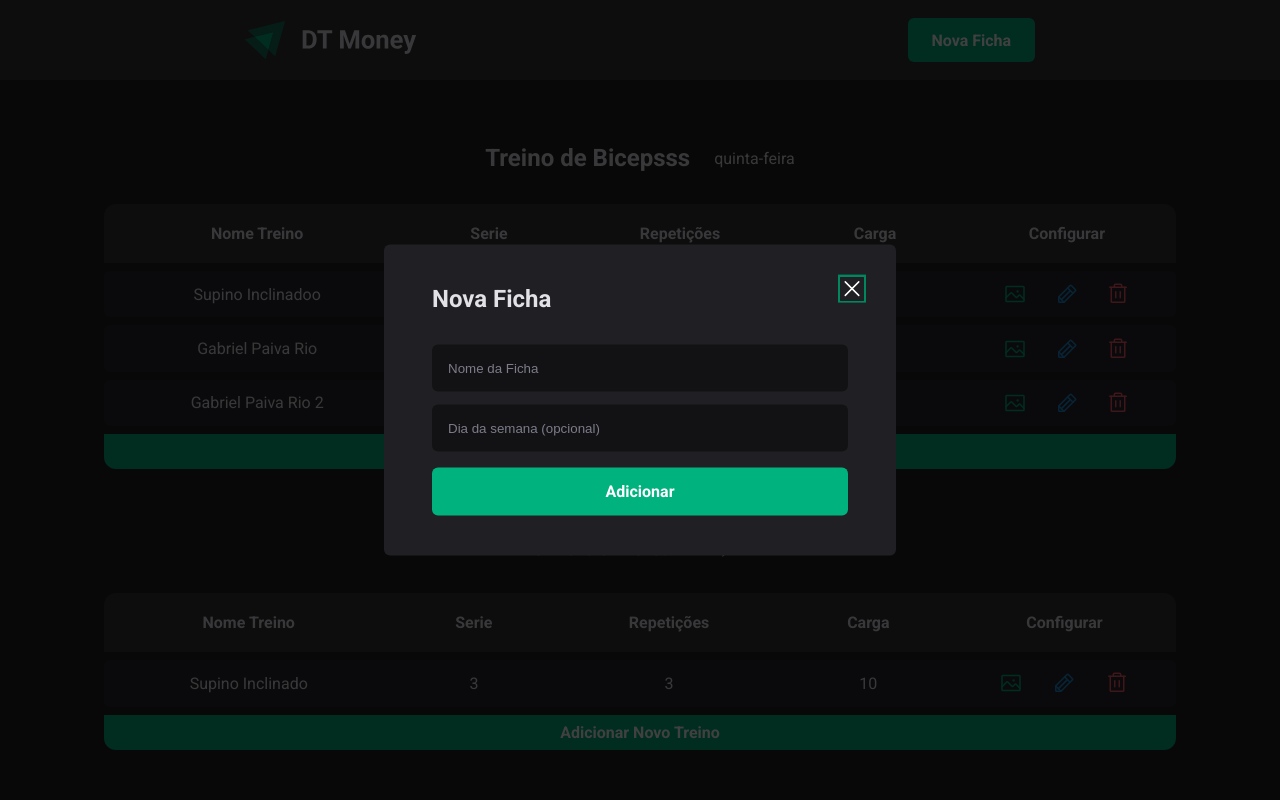
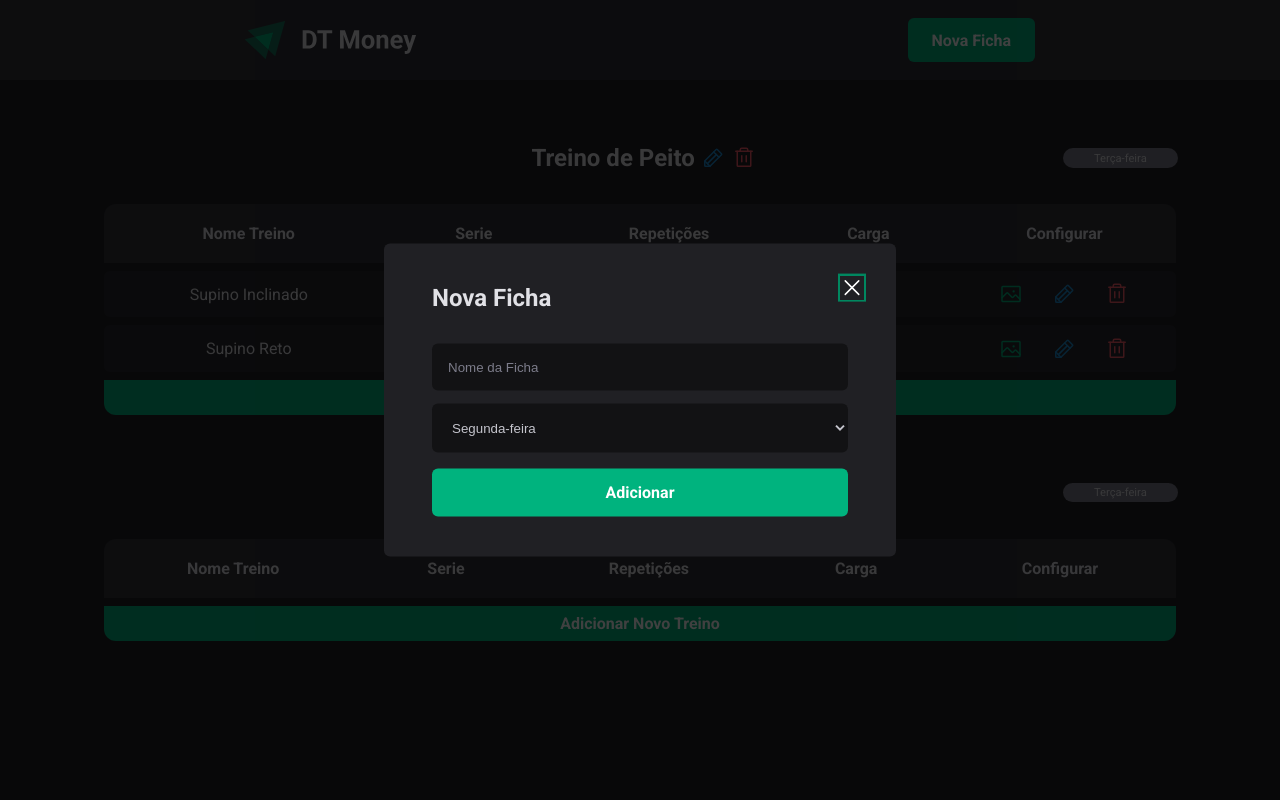
Before and after one commit to GabrielRioo/Ficha_Academia, a React (Vite) app: page / in a window 1280 px wide. Both pictures are taken after a click on the button "Nova Ficha". Shown: the top 800 px of the page. Built offline with nearby package versions, Linux system fonts and the light colour scheme; data requests are answered from the project's data file.

Commit message:
Creatinh the methods to update and delete an existing card

```diff
--- a/server.json
+++ b/server.json
@@ -1,58 +1,31 @@
 {
   "cards": [
     {
-      "id": 1,
-      "cardName": "Treino de Bicepsss",
-      "weekDay": "quinta-feira",
+      "cardName": "Treino de Peito",
+      "weekDay": "1",
       "training": [
         {
-          "name": "Supino Inclinadoo",
-          "series": 3,
-          "repetitions": 3,
-          "weight": 10,
-          "createdAt": "2023-06-10T23:36:32.746Z"
-        },
-        {
-          "name": "Gabriel Paiva Rio",
-          "series": 1,
-          "repetitions": 2,
-          "weight": 3
-        },
-        {
-          "name": "Gabriel Paiva Rio 2",
-          "series": 1,
-          "repetitions": 2,
-          "weight": 3
-        }
-      ]
-    },
-    {
-      "id": 2,
-      "cardName": "Treino de Peito",
-      "weekDay": "Terça-feira",
-      "training": [
-        {
-          "id": 3,
           "name": "Supino Inclinado",
           "series": 3,
           "repetitions": 3,
           "weight": 10,
-          "createdAt": "2023-06-11T23:36:32.746Z"
+          "id": 1
+        },
+        {
+          "name": "Supino Reto",
+          "series": 3,
+          "repetitions": 3,
+          "weight": 10,
+          "id": 2
         }
-      ]
+      ],
+      "id": 1
     },
     {
-      "cardName": "Treino Pernas",
-      "weekDay": "Quinta-feira",
-      "training": [
-        {
-          "name": "Sumo",
-          "series": 1,
-          "repetitions": 2,
-          "weight": 3
-        }
-      ],
-      "id": 3
+      "cardName": "Treino de Pernas",
+      "weekDay": "1",
+      "training": [],
+      "id": 2
     }
   ]
 }
--- a/src/components/NewGymTrainingModal/CardForm/index.tsx
+++ b/src/components/NewGymTrainingModal/CardForm/index.tsx
@@ -9,11 +9,24 @@ export function CardForm({register}: any) {
                 {...register('cardName')}
                 required
             />
-            <input
+            {/* <input
                 type="text"
                 placeholder="Dia da semana (opcional)"
                 {...register('weekDay')}
-            />
+            /> */}
+
+            <select
+                id="weekDay"
+                {...register('weekDay')}
+            >
+                    <option value={0}>Segunda-feira</option>
+                    <option value={1}>Terça-feira</option>
+                    <option value={2}>Quarta-feira</option>
+                    <option value={3}>Quinta-feira</option>
+                    <option value={4}>Sexta-feira</option>
+                    <option value={5}>Sábado</option>
+                    <option value={6}>Domingo</option>
+            </select>
         </GymModalInputs>
     )
 }
--- /dev/null
+++ b/src/components/NewGymTrainingModal/EditForm/Card/index.tsx
@@ -0,0 +1,27 @@
+import { GymModalInputs } from "../../styles"
+
+export function EditCardForm({ register }: any) {
+    return (
+        <GymModalInputs>
+            <input
+                type="text"
+                placeholder="Nome da Ficha"
+                {...register('cardName')}
+                required
+            />
+
+            <select
+                id="weekDay"
+                {...register('weekDay')}
+            >
+                <option value={0}>Segunda-feira</option>
+                <option value={1}>Terça-feira</option>
+                <option value={2}>Quarta-feira</option>
+                <option value={3}>Quinta-feira</option>
+                <option value={4}>Sexta-feira</option>
+                <option value={5}>Sábado</option>
+                <option value={6}>Domingo</option>
+            </select>
+        </GymModalInputs>
+    )
+}
--- a/src/components/NewGymTrainingModal/EditForm/index.tsx
+++ b/src/components/NewGymTrainingModal/EditForm/Training/index.tsx
@@ -1,6 +1,6 @@
-import { GymModalInputs } from "../styles"
+import { GymModalInputs } from "../../styles"
 
-export function EditForm() {
+export function EditTrainingForm() {
     return (
         <GymModalInputs>
               <input
--- a/src/components/NewGymTrainingModal/index.tsx
+++ b/src/components/NewGymTrainingModal/index.tsx
@@ -5,8 +5,7 @@ import { X } from "phosphor-react";
 import { CloseButton, Content, GymModalButton, GymModalInputs, Overlay } from "./styles";
 import { CardForm } from "./CardForm";
 import { TrainingForm } from "./TrainingForm";
-import { DeleteForm } from "./DeleteForm";
-import { EditForm } from "./EditForm";
+import { EditCardForm } from "./EditForm/Card";
 import { PictureForm } from "./PictureForm";
 import { useForm } from 'react-hook-form'
 import { useContext, useState } from "react";
@@ -28,7 +27,7 @@ interface Training {
 }
 
 interface NewGymProps {
-    type: 'card' | 'training' | 'picture' | 'edit' | 'delete',
+    type: 'card' | 'training' | 'picture' | 'edit' | 'editCard' | 'delete'| 'deleteCard',
     card?: Card
 }
 
@@ -49,9 +48,7 @@ type NewTrainingFormInputs = z.infer<typeof newTrainingFormSchema>
 
 
 export function CustomGymModal(props: NewGymProps) {
-    const { cards, createCard, updateTraining } = useContext(GymCardContext)
-    // const [ training, setTraining] = useState({})
-    const [ submitForm, setSubmitForm] = useState('')
+    const { createCard, updateCard, deleteCard, addNewTraining } = useContext(GymCardContext)
 
     const {
         handleSubmit,
@@ -67,6 +64,12 @@ export function CustomGymModal(props: NewGymProps) {
         if(modalType === 'card') {
             handleCreateNewCard(data)
         }
+        if (modalType === 'deleteCard') {
+            handleDeleteCard()
+        }
+        if (modalType === 'editCard') {
+            handleUpdateCard(data)
+        }
         if (modalType === 'training') {
             handleCreateNewTraining(data)
         }
@@ -74,10 +77,7 @@ export function CustomGymModal(props: NewGymProps) {
 
     // Criar um novo Card (ficha)
     async function handleCreateNewCard(data: NewCardFormInputs) {
-        console.log(data)
-
         const { cardName, weekDay, training } = data
-        console.log(data)
 
         createCard({
             cardName,
@@ -90,31 +90,33 @@ export function CustomGymModal(props: NewGymProps) {
 
     // Criar um novo Treino (ficha)
     async function handleCreateNewTraining(data: NewTrainingFormInputs) {
+        const { name, series, repetitions, weight } = data
+
         let cardID = 0
-        if (props.card?.id !== undefined) {
-            cardID = props.card?.id
-        }
-        console.log(props.card?.id)
-        console.log(data)
-        const { name, series, repetitions, weight } = data
-        // setTraining(data);
+        if (props.card?.id !== undefined) cardID = props.card?.id
 
-        updateTraining({
+        addNewTraining({
             name,
             series,
             repetitions,
             weight,
         }, cardID )
 
-        // const { cardName, weekDay, training } = data
+        reset();
+    }
 
-        // updateTraining({
-        //     cardName,
-        //     weekDay,
-        //     training,
-        // })
+    async function handleDeleteCard() {
+        let cardID = 0
+        if (props.card?.id !== undefined) cardID = props.card?.id
 
-        reset();
+        deleteCard(cardID)
+    }
+
+    async function handleUpdateCard(data: NewCardFormInputs) {
+        let cardID = 0
+        if (props.card?.id !== undefined) cardID = props.card?.id
+
+        updateCard(data, cardID)
     }
 
     return (
@@ -125,10 +127,13 @@ export function CustomGymModal(props: NewGymProps) {
                 <Dialog.Title>
                     { modalType === 'card' && 'Nova Ficha' }
                     { modalType === 'training' && 'Novo Treino' }
+                    { modalType === 'deleteCard' && `Tem certeza que deseja excluir?` }
                     { modalType === 'delete' && `Tem certeza que deseja excluir?` }
+                    { modalType === 'editCard' && 'Edite sua Ficha' }
                     { modalType === 'edit' && 'Edite seu Treino' }
                     { modalType === 'picture' && 'Como fazer o exercício' }
                 </Dialog.Title>
+                <p>{ modalType === 'deleteCard' && `Após expcluir não será possivel recupera-lo` }</p>
                 <CloseButton>
                     <X size={24} />
                 </CloseButton>
@@ -146,24 +151,23 @@ export function CustomGymModal(props: NewGymProps) {
                         <div>
                             <TrainingForm register={register} />
                             <GymModalButton type="submit"  variant="green" >Adicionar</GymModalButton>
-
                         </div>
                     }
-                    {/* {
-                        modalType === 'delete' &&
+                    {
+                        modalType === 'deleteCard' &&
                         <div>
-                            <GymModalButton variant="red" type="submit" disabled>Excluir</GymModalButton>
+                            <GymModalButton variant="red" type="submit" >Excluir</GymModalButton>
                             <GymModalButton variant="green" type="submit" disabled>Não excluir</GymModalButton>
                         </div>
                     }
                     {
-                        modalType === 'edit' &&
+                        modalType === 'editCard' &&
                         <div>
-                            <EditForm />
-                            <GymModalButton variant="green" type="submit" disabled>Salvar</GymModalButton>
+                            <EditCardForm register={register} valuesToChange={props.card}/>
+                            <GymModalButton variant="green" type="submit">Salvar</GymModalButton>
                         </div>
                     }
-                    {
+                    {/* {
                         modalType === 'picture' &&
                         <div>
                             <PictureForm />
--- a/src/components/NewGymTrainingModal/styles.ts
+++ b/src/components/NewGymTrainingModal/styles.ts
@@ -60,7 +60,7 @@ export const GymModalInputs = styled.div`
     flex-direction: column;
     gap: .8rem;
 
-    input {
+    input,select {
         border: 0;
         border-radius: 6px;
         padding: 1rem;
@@ -72,6 +72,8 @@ export const GymModalInputs = styled.div`
             color: ${props => props.theme['gray-500']};
         }
     }
+
+
 `
 
 
--- a/src/contexts/GymCardContext.tsx
+++ b/src/contexts/GymCardContext.tsx
@@ -23,6 +23,7 @@ interface Training {
 }
 
 interface CreateTraining {
+    id?: number;
     name: string;
     series: number;
     repetitions: number;
@@ -33,7 +34,9 @@ interface GymCardContextType {
     cards: Card[];
     trainings: Training[];
     createCard: (data: CreateCard) => Promise<void>
-    updateTraining: (data: CreateTraining, cardId: number) => Promise<void>
+    deleteCard: (cardId: number) => Promise<void>
+    updateCard: (data: CreateCard, cardId: number) => Promise<void>
+    addNewTraining: (data: CreateTraining, cardId: number) => Promise<void>
 
 }
 
@@ -50,7 +53,12 @@ export function GymCardProvider({ children }: GymCardProviderProps) {
 
     // Obter os cards criados
     async function fetchCards(query?: string) {
-        const response = await api.get('/cards');
+        const response = await api.get('/cards', {
+            params: {
+                _sort: 'weekDay',
+                _order: 'asc'
+            }
+        });
 
         setCards(response.data);
     }
@@ -66,14 +74,32 @@ export function GymCardProvider({ children }: GymCardProviderProps) {
         })
 
         setCards((state) => [...state, response.data])
+
+        // Atualiza a página com a lista atualizada
+        fetchCards();
+    }
+
+    async function deleteCard(cardId: number) {
+        const response = await api.delete(`/cards/${cardId}`)
+
+        // Atualiza a página com a lista atualizada
+        fetchCards();
+    }
+
+    async function updateCard(data: CreateCard, cardId: number) {
+        const response = await api.patch(`/cards/${cardId}`, data)
+
+        // Atualiza a página com a lista atualizada
+        fetchCards();
     }
 
     // Adicionar novos treinos
-    async function updateTraining(data: CreateTraining, cardId: number) {
+    async function addNewTraining(data: CreateTraining, cardId: number) {
         // Obtem o registro do antigo treino pelo ID
         const fetchCardsByID = await api.get( `/cards/${cardId}`);
 
         // Atualiza a ficha com o novo treino
+        data.id = fetchCardsByID.data.training.length + 1;
         fetchCardsByID.data.training.push(data)
 
         // Atualiza a ficha antiga pela nova
@@ -88,7 +114,7 @@ export function GymCardProvider({ children }: GymCardProviderProps) {
     }, [])
 
     return (
-        <GymCardContext.Provider value={{ cards, trainings, createCard, updateTraining }}>
+        <GymCardContext.Provider value={{ cards, trainings, createCard, updateCard, deleteCard, addNewTraining }}>
             {children}
         </GymCardContext.Provider>
     )
--- a/src/page/GymCard/index.tsx
+++ b/src/page/GymCard/index.tsx
@@ -6,8 +6,7 @@ import { CustomGymModal } from "../../components/NewGymTrainingModal";
 import * as Dialog from '@radix-ui/react-dialog';
 
 export function GymCard() {
-    const { cards } = useContext(GymCardContext)
-
+    const { cards, deleteCard } = useContext(GymCardContext)
 
     return (
         <div>
@@ -16,8 +15,36 @@ export function GymCard() {
                     return (
                         <GymCardContainer key={card.cardName}>
                             <div>
-                                <h2>{card.cardName}</h2>
-                                <p>{card.weekDay}</p>
+                                <div>
+                                    <h2>{card.cardName}</h2>
+
+                                    <Dialog.Root>
+                                        <Dialog.Trigger asChild>
+                                            <Pencil size={24} color="#1D8DD3" />
+                                        </Dialog.Trigger>
+
+                                        <CustomGymModal type="editCard" card={card} />
+                                    </Dialog.Root>
+
+                                    <Dialog.Root>
+                                        <Dialog.Trigger asChild>
+                                            <Trash size={24} color="#F75A68" />
+                                        </Dialog.Trigger>
+
+                                        <CustomGymModal type="deleteCard" card={card} />
+                                    </Dialog.Root>
+                                </div>
+
+
+                                <p>
+                                    {card.weekDay === '0' && 'Segunda-feira'}
+                                    {card.weekDay === '1' && 'Terça-feira'}
+                                    {card.weekDay === '2' && 'Quarta-feira'}
+                                    {card.weekDay === '3' && 'Quinta-feira'}
+                                    {card.weekDay === '4' && 'Sexta-feira'}
+                                    {card.weekDay === '5' && 'Sábado'}
+                                    {card.weekDay === '6' && 'Domingo'}
+                                </p>
                             </div>
 
                             <GymCardTable>
@@ -47,26 +74,26 @@ export function GymCard() {
                                                                 <Image size={24} color="#00B37E" />
                                                             </Dialog.Trigger>
 
-                                                            <CustomGymModal type="picture" card={card}/>
+                                                            <CustomGymModal type="picture" card={card} />
                                                         </Dialog.Root>
 
                                                         <Dialog.Root>
                                                             <Dialog.Trigger asChild>
-                                                            <Pencil size={24} color="#1D8DD3" />
+                                                                <Pencil size={24} color="#1D8DD3" />
 
                                                             </Dialog.Trigger>
 
-                                                            <CustomGymModal type="edit" card={card}/>
+                                                            <CustomGymModal type="edit" card={card} />
                                                         </Dialog.Root>
 
                                                         <Dialog.Root>
                                                             <Dialog.Trigger asChild>
-                                                            <Trash size={24} color="#F75A68" />
+                                                                <Trash size={24} color="#F75A68" />
 
 
                                                             </Dialog.Trigger>
 
-                                                            <CustomGymModal type="delete" card={card}/>
+                                                            <CustomGymModal type="delete" card={card} />
                                                         </Dialog.Root>
                                                     </GymCardButtons>
                                                 </tr>
@@ -81,7 +108,7 @@ export function GymCard() {
                                     <GymCardNewTraining >Adicionar Novo Treino</GymCardNewTraining>
                                 </Dialog.Trigger>
 
-                                <CustomGymModal type="training" card={card}/>
+                                <CustomGymModal type="training" card={card} />
                             </Dialog.Root>
                         </GymCardContainer>
                     )
--- a/src/page/GymCard/styles.ts
+++ b/src/page/GymCard/styles.ts
@@ -12,12 +12,29 @@ export const GymCardContainer = styled.main `
     align-items: center;
 
     div {
-        width: 100%;
+        width: calc(100% - 1.8rem);
         display: flex;
         flex-direction: row;
         justify-content: center;
         align-items: center;
-        gap: 1.5rem;
+        gap: .4rem;
+        margin-left: 6rem;
+
+        p {
+            background-color: ${props => props.theme['gray-500']};
+            padding: .2rem .8rem;
+            border-radius: 12px;
+            font-size: .7rem;
+            margin: 0 2rem;
+            width: 9rem;
+            text-align: center;
+        }
+
+        svg:hover{
+            cursor: pointer;
+            opacity: 0.7;
+            transition: opacity .2s
+        }
     }
 `
 
```
Also changed, not shown: src/components/NewGymTrainingModal/DeleteForm/index.tsx (deleted, +0 -9 lines).
